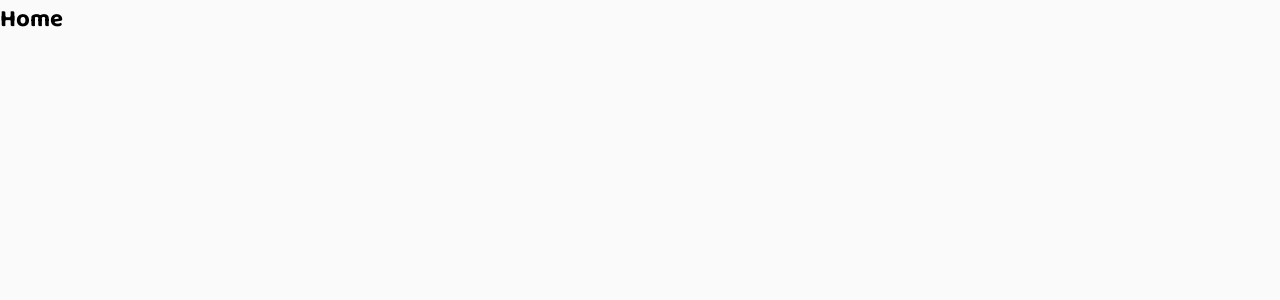
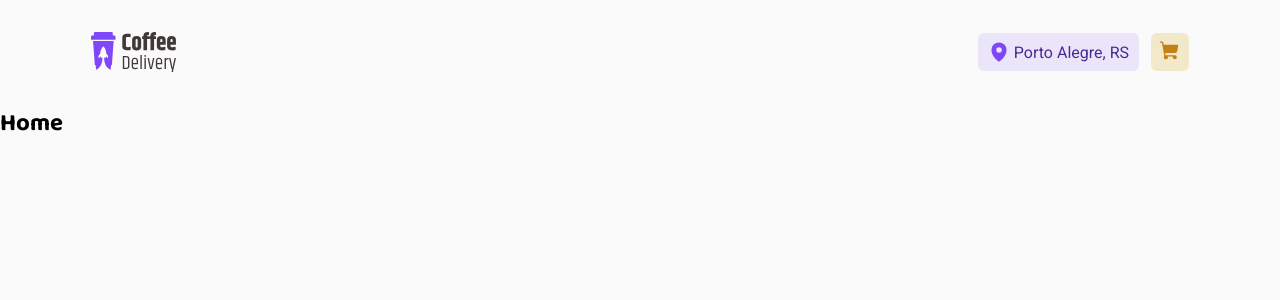
Before and after one commit to Lucariozin/ignite-challenge-coffee-delivery, a React (Vite) app: page / in a window 1280 px wide. Shown: the top 300 px of the page. Built offline with nearby package versions, Linux system fonts and the light colour scheme.

Commit message:
creating the 'header' component.

```diff
--- a/index.html
+++ b/index.html
@@ -6,7 +6,7 @@
     <link rel="preconnect" href="https://fonts.googleapis.com" />
     <link rel="preconnect" href="https://fonts.gstatic.com" crossorigin />
 
-    <link rel="icon" type="image/svg+xml" href="/coffee-delivery-favicon.svg" />
+    <link rel="icon" type="image/svg+xml" href="/img/coffee-delivery-favicon.svg" />
     <meta name="viewport" content="width=device-width, initial-scale=1.0" />
 
     <link href="https://fonts.googleapis.com/css2?family=Baloo+2:wght@700;800&family=Roboto:wght@400;700&display=swap" rel="stylesheet" />
--- a/package.json
+++ b/package.json
@@ -9,6 +9,7 @@
     "preview": "vite preview"
   },
   "dependencies": {
+    "phosphor-react": "^1.4.1",
     "react": "^18.2.0",
     "react-dom": "^18.2.0",
     "react-router-dom": "^6.7.0",
--- a/src/components/Header/Header.styles.ts
+++ b/src/components/Header/Header.styles.ts
@@ -1,3 +1,61 @@
 import styled from 'styled-components'
 
-export const Container = styled.header``
+export const Container = styled.header`
+  width: 100%;
+  height: 6.5rem;
+`
+
+export const Wrapper = styled.div`
+  display: flex;
+  align-items: center;
+  justify-content: space-between;
+  width: 100%;
+  height: 100%;
+  max-width: 70.625rem;
+  margin: 0 auto;
+  padding: 0 1rem;
+`
+
+export const Logo = styled.img`
+  user-select: none;
+`
+
+export const CartContainer = styled.div`
+  display: flex;
+  gap: 0.75rem;
+`
+
+export const Address = styled.span`
+  display: flex;
+  height: 2.375rem;
+  align-items: center;
+  gap: 4px;
+
+  padding: 0 10px;
+  border-radius: 6px;
+  color: ${({ theme }) => theme.palette.purple[500]};
+  background-color: ${({ theme }) => theme.palette.purple[100]};
+`
+
+export const CartButton = styled.button`
+  width: 2.375rem;
+  height: 2.375rem;
+  border: none;
+  border-radius: 6px;
+  background-color: ${({ theme }) => theme.palette.yellow[100]};
+
+  outline: 0;
+  outline-color: transparent;
+  cursor: pointer;
+  transition: background-color 0.2s, outline-color 0.2s;
+
+  &:hover {
+    background-color: ${({ theme }) => theme.palette.yellow[200]};
+  }
+
+  &:focus-visible {
+    background-color: ${({ theme }) => theme.palette.yellow[200]};
+    outline: 1px solid ${({ theme }) => theme.palette.yellow[500]};
+    outline-offset: 2px;
+  }
+`
--- a/src/components/Header/Header.tsx
+++ b/src/components/Header/Header.tsx
@@ -1,5 +1,27 @@
-import { Container } from './Header.styles'
+import { useTheme } from 'styled-components'
+import { MapPin, ShoppingCart } from 'phosphor-react'
+
+import { Address, CartButton, CartContainer, Container, Logo, Wrapper } from './Header.styles'
 
 export const Header = () => {
-  return <Container></Container>
+  const { palette } = useTheme()
+
+  return (
+    <Container>
+      <Wrapper>
+        <Logo src="/img/coffee-delivery-logo.svg" alt="" width={84.95} height={40} />
+
+        <CartContainer>
+          <Address>
+            <MapPin size={22} weight="fill" color={palette.purple[400]} />
+            Porto Alegre, RS
+          </Address>
+
+          <CartButton>
+            <ShoppingCart size={22} weight="fill" color={palette.yellow[500]} />
+          </CartButton>
+        </CartContainer>
+      </Wrapper>
+    </Container>
+  )
 }
--- a/src/styles/theme.ts
+++ b/src/styles/theme.ts
@@ -12,6 +12,7 @@ export const theme = {
     white: '#FFFFFF',
     yellow: {
       100: '#F1E9C9',
+      200: '#ecd16f',
       400: '#DBAC2C',
       500: '#C47F17',
     },
```
Also changed, not shown: 1 other file (tests, documents, lock files or other folders).
